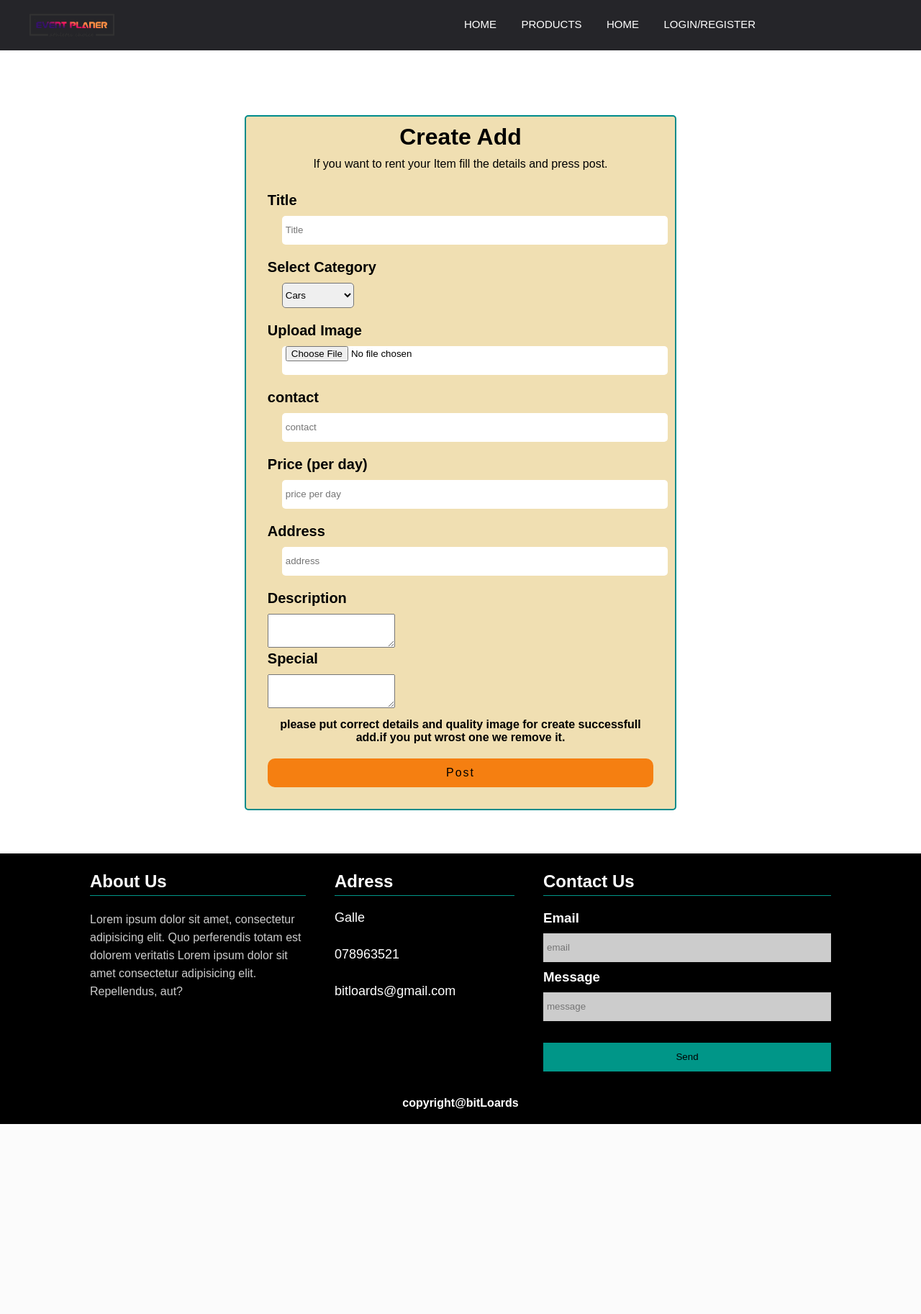
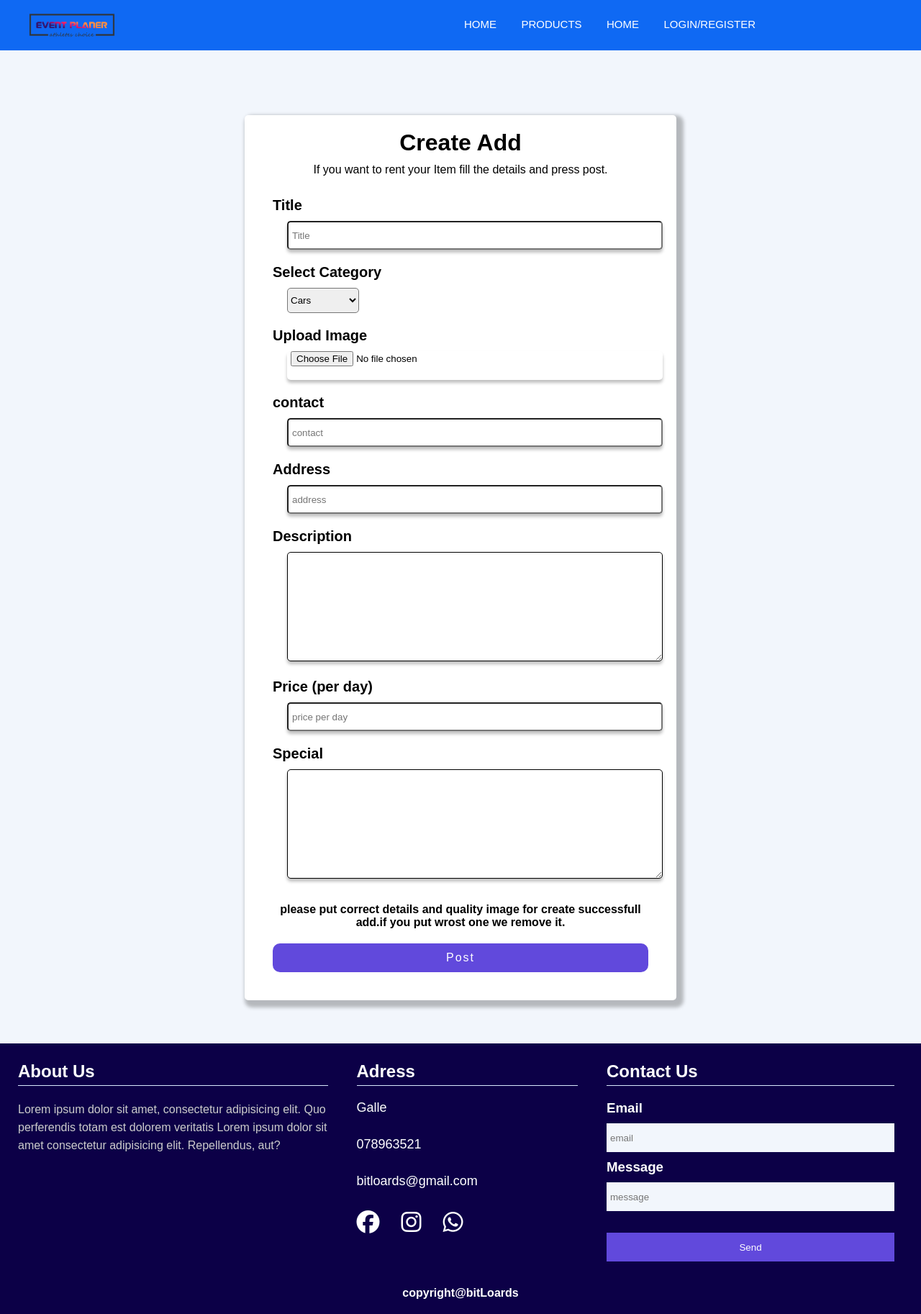
Before and after one commit to tilankamihingu/rental-project, a PHP site: page /original_site/post.php in a window 1280 px wide. Shown: the whole page at 72% size. Before the commit the page ends 1562 px from the top, so only its background shows below. Run offline with PHP 8.4, Linux system fonts and the light colour scheme; a stand-in replaces the project's code that opens the database connection; some libraries are stand-ins or nearby versions.

Commit message:
post php

```diff
--- a/rental/original_site/post.css
+++ b/rental/original_site/post.css
@@ -3,6 +3,31 @@
     padding: 0;
     font-family: sans-serif;
     box-sizing: border-box;
+}
+
+.post-full{
+    background: #F2F6FC;
+}
+
+.scroll-button{
+    font-size: 3rem;
+    cursor: pointer;
+    position: fixed;
+    bottom: 20px;
+    right: 20px;
+
+    color: #0F69F3;
+    z-index: 1000;
+}
+
+.scroll-button:hover{
+    color: #6149DC;
+}
+
+.scroll-button .active{
+    bottom: 32px;
+    pointer-events: auto;
+    opacity: 1;
 }
 
 .navbar{
@@ -13,7 +38,7 @@
     display: flex;
     align-items: center;
     justify-content: space-between;
-    background: #252529;
+    background: #0F69F3;
     position: fixed;
     z-index: 1000;
  }
@@ -25,10 +50,10 @@
  }
 
  .menu-icon{
-     width: 25px;
+     width: 30px;
      cursor: pointer;
      display: none;
-     border: 1px solid #009688;
+     margin-right: 20px;
  }
 
  nav{
@@ -56,7 +81,7 @@
      content: '';
      height: 3px;
      width: 0;
-     background: #009688;
+     background: #D8E7FC;
      position: absolute;
      left: 0;
      bottom: -10px;
@@ -74,16 +99,20 @@
     padding-left: 10px;
     padding-right: 10px;
     margin-bottom: 60px;
+    color: #000;
 }
 
 .add-post{
     position: relative;
-    background: rgb(240, 223, 178);
+    background: #FFFFFF;
+    box-shadow: 5px 5px 5px 5px rgba(0,0,0,0.25);
+    max-width: 1280px;
     border-radius: 5px;
     max-width: 600px;
     width: 100%;
     margin-top: 20vh;
-    border: 2px solid darkcyan;
+    padding: 10px;
+
 }
 
 .add-post h1{
@@ -96,7 +125,7 @@
     margin-top: 10px;
 }
 
-.left-side-post{
+/*.left-side-post{
     width: 40%;
     background: darkcyan;
     text-align: center;
@@ -107,7 +136,7 @@
     width: 150px;
     height: 100px;
     margin-top: 100px;
-}
+}*/
 
 .title-post{
     margin: auto;
@@ -134,7 +163,7 @@
 .right-side-post input{
     width: 100%;
     background: #FFFFFF;
-    border: none;
+    box-shadow:  0px 4px 4px rgba(0, 0, 0, 0.25);
     border-radius: 5px;
     outline: none;
     height: 40px;
@@ -148,12 +177,12 @@
     height: 40px;
     border: none;
     outline: none;
-    background: #F57F11;
+    background: #6149DC;
     border-radius: 10px;
     margin-top: 20px;
     font-size: 16px;
     letter-spacing: 2px;
-    cursor: pointer;
+    color: #FFFFFF;
 }
 
 .right-side-post p{
@@ -181,19 +210,37 @@
 }
 
 #post-desc{
-    height: 120px;
+    margin-left: 20px;
+    margin-bottom: 20px;
+    border-radius: 5px;
+    width: 100%;
+    background: #FFFFFF;
+    box-shadow:  0px 4px 4px rgba(0, 0, 0, 0.25);
+    outline: none;
+    border: 1px solid #000;
+}
 
+#post-special{
+    margin-left: 20px;
+    margin-bottom: 20px;
+    border-radius: 5px;
+    width: 100%;
+    background: #FFFFFF;
+    box-shadow:  0px 4px 4px rgba(0, 0, 0, 0.25);
+    outline: none;
+    border: 1px solid #000;
 }
 
 
 /*------------footer-----------------------*/
 footer{
     width: 100%;
-    background: #000;
+    background: #0c0047;
 }
 
 .footer-container{
-    max-width: 1080px;
+    max-width: 1280px;
+    width: 100%;
     margin: auto;
     display: flex;
     padding: 25px;
@@ -216,7 +263,7 @@ footer h4{
     color: #fff;
     font-weight: 600;
     padding-bottom: 5px;
-    border-bottom: 1px solid #009688;
+    border-bottom: 1px solid #D8E7FC;
     margin-bottom: 20px;
 }
 
@@ -235,7 +282,7 @@ footer h4{
     color: #fff;
     font-weight: 600;
     padding-bottom: 5px;
-    border-bottom: 1px solid #009688;
+    border-bottom: 1px solid #D8E7FC;
 }
 
 .center-content{
@@ -257,7 +304,7 @@ footer h4{
     color: #fff;
     font-weight: 600;
     padding-bottom: 5px;
-    border-bottom: 1px solid #009688;
+    border-bottom: 1px solid #D8E7FC;
 }
 
 .right-content{
@@ -274,13 +321,14 @@ footer h4{
     height: 40px;
     padding-left: 5px;
     border: none;
-    background: #ccc;
+    background: #F2F6FC;
     outline: none;
     margin-bottom: 10px;
 }
 
 .footer-button{
-   background: #009688;
+   background: #6149DC;
+   color: #fff;
    border: none;
    outline: none;
    width: 100%;
@@ -291,10 +339,24 @@ footer h4{
    border-radius: 0;
 }
 
+.foot-icons{
+    display: flex;
+    font-size: 2rem;
+}
+
+.foot-icons i{
+    margin-right: 30px;
+    color: #fff;
+}
+
+.foot-icons i:hover{
+    color: crimson;
+}
+
 @media only screen and (max-width:700px){
     nav ul{
         width: 100%;
-        background: linear-gradient(#ff54a2, #ff575a);
+        background: #0F69F3;
         position: absolute;
         top: 75px;
         right: 0;
@@ -316,7 +378,7 @@ footer h4{
     }
 
     .logo{
-        width: 100px;
+
         margin-left: 3px;
     }
 
@@ -345,13 +407,13 @@ footer h4{
         font-size: 18px;
     }
 
-    .right-content form input{
+    /*.right-content form input{
         width: 90%;
     }
 
     .footer-button{
         width: 90%;
-    }
+    }*/
 
     .left-box{
         margin-bottom: 20px;
@@ -373,7 +435,19 @@ footer h4{
         width: 85%;
     }
 
+    #post-special{
+        width: 85%;
+    }
+
+    #post-desc{
+        width: 85%;
+    }
+
     .right-side-post p{
         font-size: 14px;
     }
+
+    .scroll-button{
+        font-size: 2rem;
+    }
 }
--- a/rental/original_site/post.php
+++ b/rental/original_site/post.php
@@ -113,9 +113,14 @@ move_uploaded_file($temp_name, $upload_to . $file_name);
     <meta http-equiv="X-UA-Compatible" content="IE=edge">
     <meta name="viewport" content="width=device-width, initial-scale=1.0">
     <link rel="stylesheet" href="./post.css">
+    <script src="https://kit.fontawesome.com/ee4a922350.js" crossorigin="anonymous"></script>
     <title>Document</title>
 </head>
 <body>
+    <div class="scroll-button">
+        <i class="fas fa-arrow-circle-up"></i>
+    </div>
+    <div class="post-full">
     <div class="navbar">
         <img src="../images/logo.png" alt="" class="logo">
         <nav>
@@ -151,14 +156,14 @@ move_uploaded_file($temp_name, $upload_to . $file_name);
                         <input type="file" id=" " name="img" <?php echo 'value="' .$img . '"';?> >
                         <h2>contact</h2>
                         <input class="contact" required placeholder="contact" type="text" name="cont"<?php echo 'value="' .$cont . '"';?>>
-                        <h2>Price (per day)</h2>
-                        <input class="contact" required placeholder="price per day" type="text" name="price"<?php echo 'value="' .$price . '"';?>>
                         <h2>Address</h2>
                         <input type="text" required placeholder="address"name="add"<?php echo 'value="' .$add . '"';?>>
                         <h2>Description</h2>
-                        <textarea class="description" id="description" rows="3" name=descrip></textarea>
+                        <textarea class="description" id="post-desc" rows="10" cols="50" name=descrip></textarea>
+                        <h2>Price (per day)</h2>
+                        <input class="contact" required placeholder="price per day" type="text" name="price"<?php echo 'value="' .$price . '"';?>>
                         <h2>Special</h2>
-                        <textarea class="special" id="special" rows="3" name=special></textarea>
+                        <textarea class="special" id="post-special" rows="10" cols="50" name=special></textarea>
 
                     <p>please put correct details and quality image for create successfull add.if you put wrost one we remove it.</p>
                     <button type="submit" name="submit" class="post-btn">Post</button>
@@ -185,6 +190,11 @@ move_uploaded_file($temp_name, $upload_to . $file_name);
                         <li>bitloards@gmail.com</li>
                     </ul>
                 </div>
+                <div class="foot-icons">
+                    <i class="fa fa-facebook-official" aria-hidden="true"></i>
+                    <i class="fa fa-instagram" aria-hidden="true"></i>
+                    <i class="fa fa-whatsapp" aria-hidden="true"></i>
+                </div>
             </div>
             <div class="right-box">
                 <h2>Contact Us</h2>
@@ -203,6 +213,7 @@ move_uploaded_file($temp_name, $upload_to . $file_name);
         </div>
         <h4>copyright@bitLoards</h4>
     </footer>
+</div>
     <script>
         var menuList = document.getElementById("menuList");
 
@@ -218,6 +229,22 @@ move_uploaded_file($temp_name, $upload_to . $file_name);
                     menuList.style.maxHeight = "0px";
                 }
         }
+        const scrollBtn = document.querySelector('.scroll-button')
+
+        window.addEventListener('scroll', () =>{
+            if(document.body.scrollTop > 20 || document.documentElement.scrollTop > 20){
+                scrollBtn.style.display = 'block';
+            }
+            else{
+                scrollBtn.style.display = 'none';
+            }
+        })
+        scrollBtn.addEventListener('click' , () => {
+            window.scroll({
+                top: 0,
+                behavior: "smooth"
+            })
+        })
     </script>
 </body>
 </html>
```
